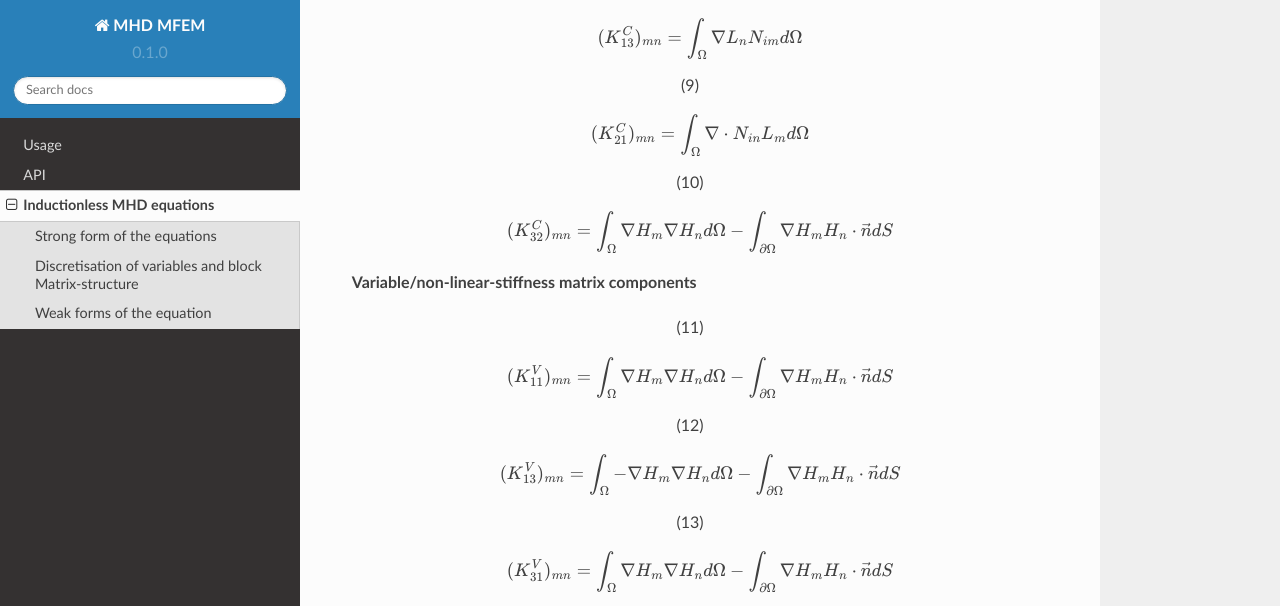
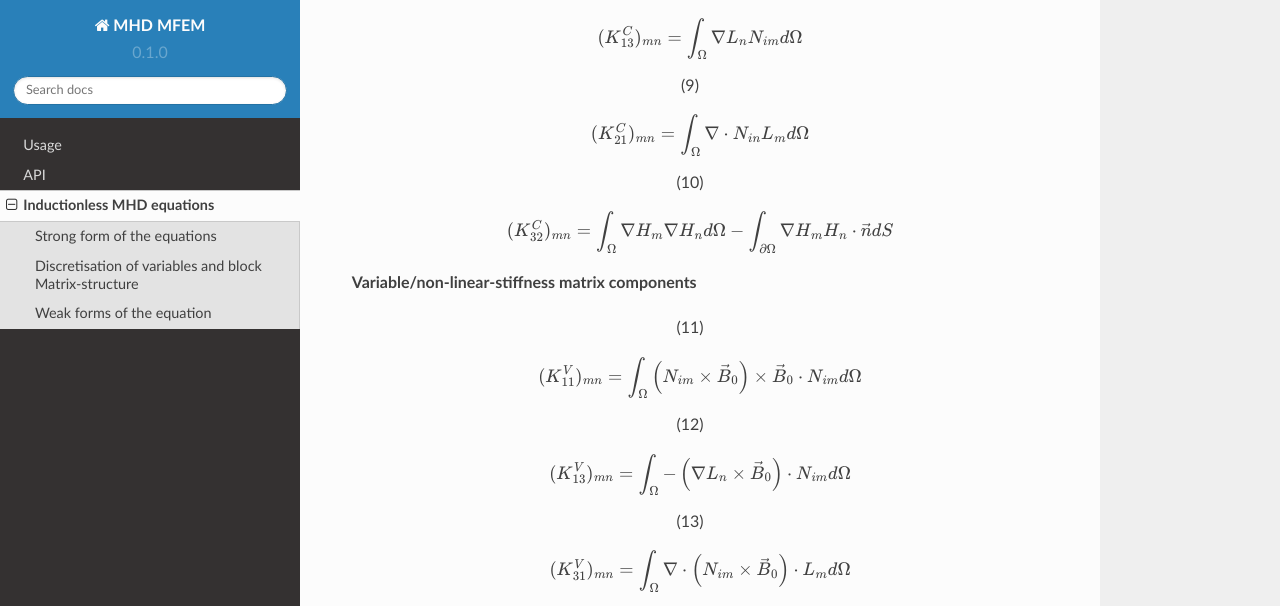
Before and after one commit to sohail69/MHD_mfem_practice, a Sphinx documentation site: the page built from documentation/docs/source/inductionlessmhd.rst, in a window 1280 px wide and 900 px high, scrolled down 2412 px, cut to the strip 0-606 px from the top of the window. Built offline with Sphinx 7.4.7 and the Read the Docs theme 2.0.0, drawn with Linux system fonts in a browser that asks for light colours.

Commit message:
Update inductionlessmhd.rst

```diff
--- a/documentation/docs/source/inductionlessmhd.rst
+++ b/documentation/docs/source/inductionlessmhd.rst
@@ -118,15 +118,15 @@ equations needed to solve the discrete field equations.
 **Variable/non-linear-stiffness matrix components**
 
 
-.. math:: (K^{V}_{11})_{mn} = \int_{\Omega} \nabla H_{m} \nabla H_{n} d\Omega -  \int_{\partial \Omega} \nabla H_{m} H_{n} \cdot \vec{n} dS
+.. math:: (K^{V}_{11})_{mn} = \int_{\Omega} \left( N_{im} \times \vec{B}_{0}  \right) \times \vec{B}_{0} \cdot N_{im} d\Omega
    :label: varstiffness11
 
 
-.. math:: (K^{V}_{13})_{mn} = \int_{\Omega} -\nabla H_{m} \nabla H_{n} d\Omega -  \int_{\partial \Omega} \nabla H_{m} H_{n} \cdot \vec{n} dS
+.. math:: (K^{V}_{13})_{mn} = \int_{\Omega} - \left( \nabla L_{n} \times \vec{B}_{0} \right) \cdot N_{im} d\Omega
    :label: varstiffness13
 
 
-.. math:: (K^{V}_{31})_{mn} = \int_{\Omega} \nabla H_{m} \nabla H_{n} d\Omega -  \int_{\partial \Omega} \nabla H_{m} H_{n} \cdot \vec{n} dS
+.. math:: (K^{V}_{31})_{mn} = \int_{\Omega} \nabla \cdot \left(N_{im} \times \vec{B}_{0} \right) \cdot L_{m} d\Omega
    :label: varstiffness31
 
 
```
